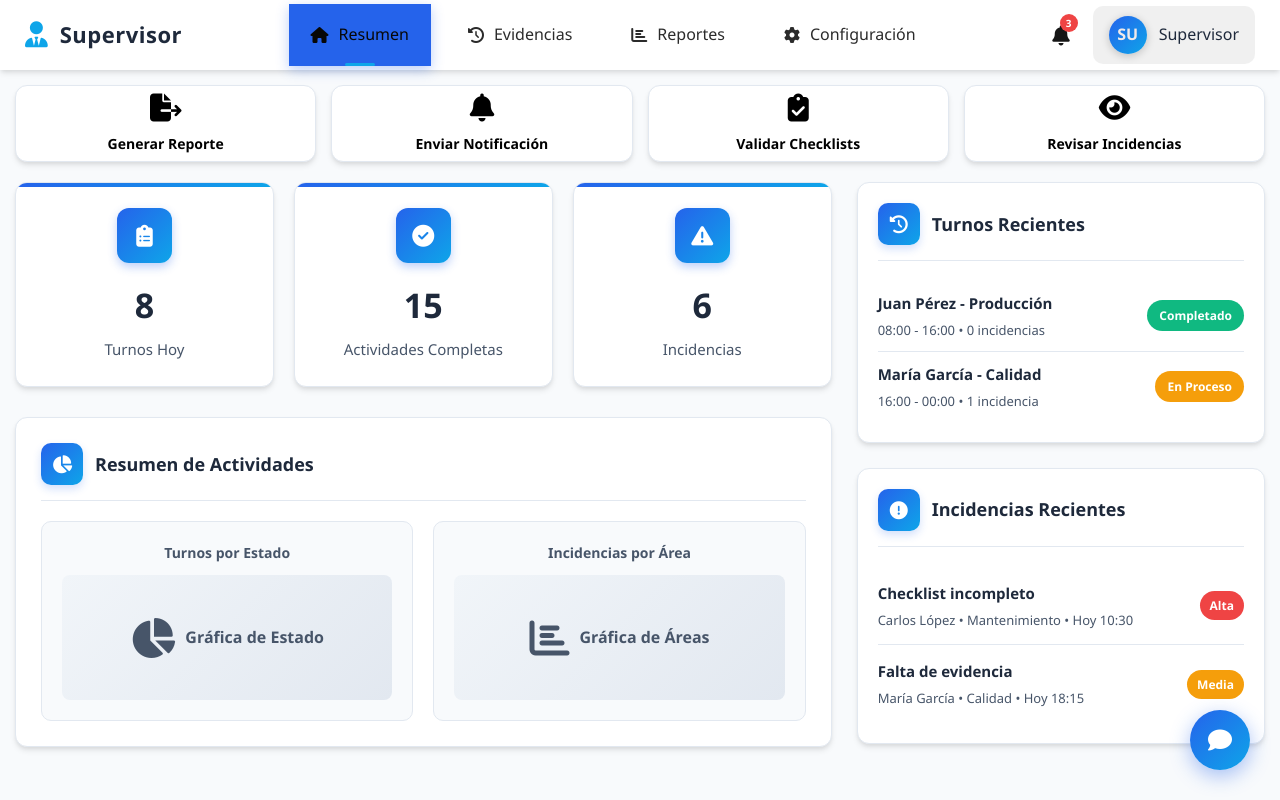
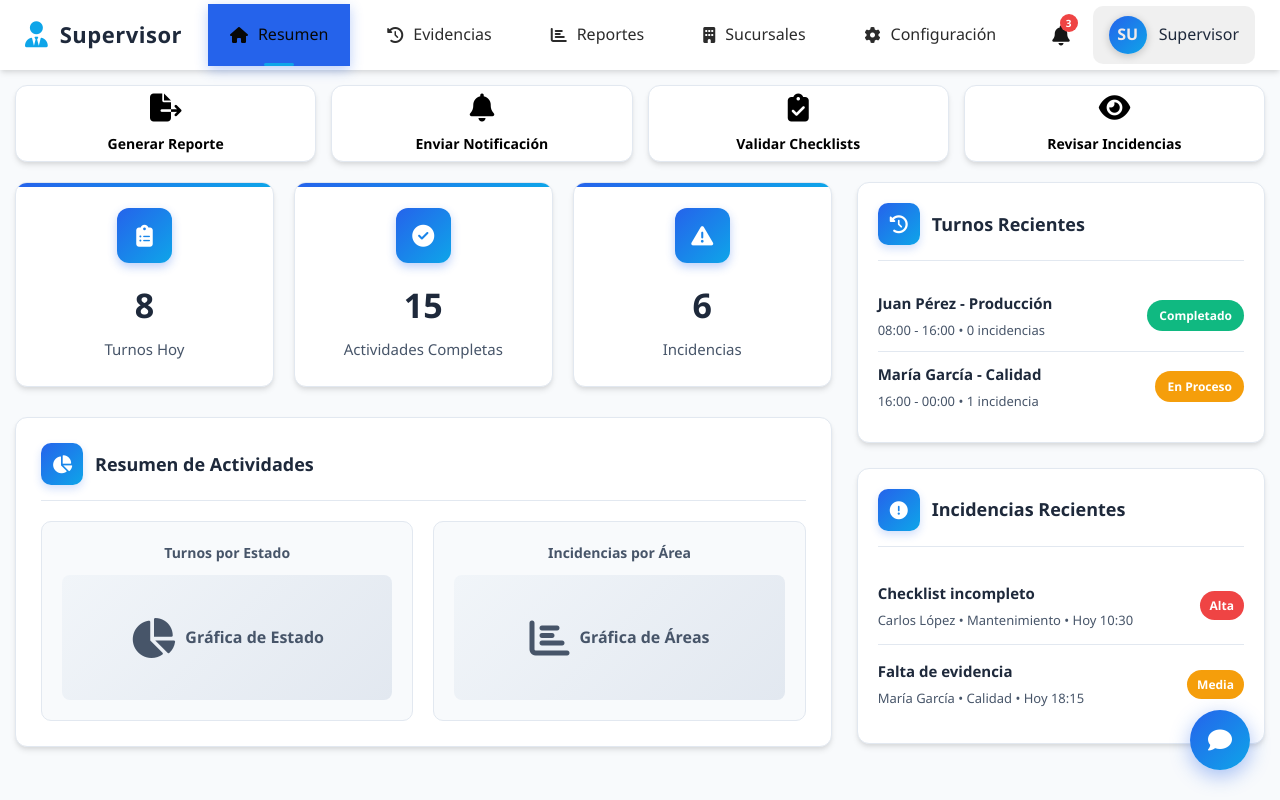
Before and after one commit to L21660166/CheckDigital, a plain HTML site: page supervisor/dashboard.html in a window 1280 px wide. Drawn offline with Linux system fonts and the light colour scheme.

Commit message:
Update dashboard.html

```diff
--- a/supervisor/dashboard.html
+++ b/supervisor/dashboard.html
@@ -832,6 +832,12 @@
                 </li>
                 <li class="nav-item">
                     <a href="#" class="nav-link">
+                        <i class="fas fa-building nav-icon"></i>
+                        <span class="nav-text">Sucursales</span>
+                    </a>
+                </li>
+                <li class="nav-item">
+                    <a href="#" class="nav-link">
                         <i class="fas fa-cog nav-icon"></i>
                         <span class="nav-text">Configuración</span>
                     </a>
```
